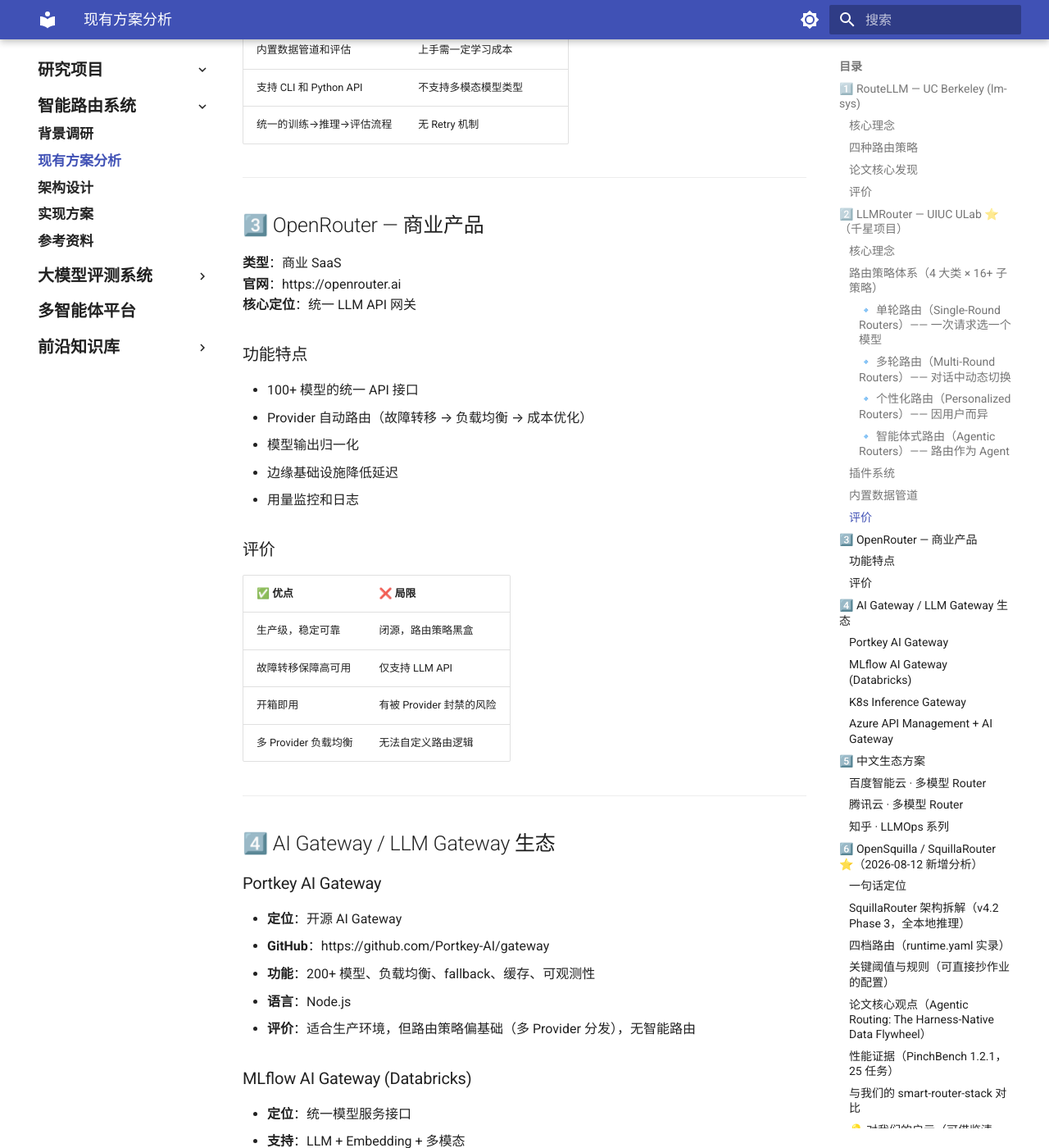
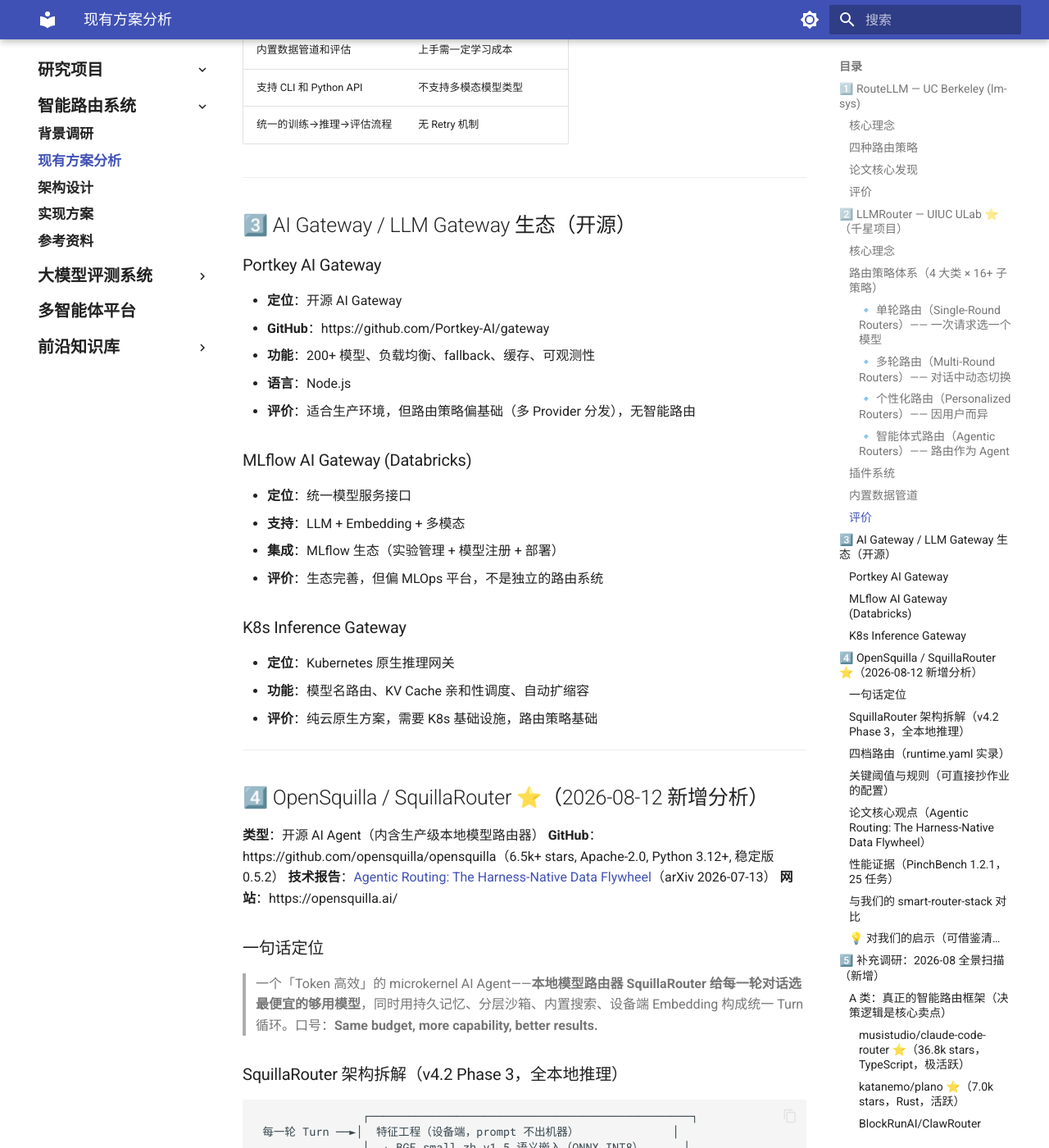
Before and after one commit to 1shinia/ai_research, an MkDocs documentation site: the page built from docs/projects/smart-router/02-existing-solutions.md, in a window 1280 px wide and 1400 px high, scrolled down 3506 px. Shown: the whole window at 82% size. Built offline with MkDocs 1.6.1 and Material for MkDocs 9.7.7, drawn with Linux system fonts in a browser that asks for light colours; some of the changed text lies outside the part shown.

Commit message:
docs(smart-router): 方案清单仅保留开源项目——移除 OpenRouter/Azure APIM/百度云/腾讯云 Router 条目，节号重排 1-5，对比表同步更新

```diff
--- a/docs/projects/smart-router/02-existing-solutions.md
+++ b/docs/projects/smart-router/02-existing-solutions.md
@@ -110,31 +110,7 @@
 
 ---
 
-## 3️⃣ OpenRouter — 商业产品
-
-**类型**：商业 SaaS
-**官网**：https://openrouter.ai
-**核心定位**：统一 LLM API 网关
-
-### 功能特点
-- 100+ 模型的统一 API 接口
-- Provider 自动路由（故障转移 → 负载均衡 → 成本优化）
-- 模型输出归一化
-- 边缘基础设施降低延迟
-- 用量监控和日志
-
-### 评价
-
-| ✅ 优点 | ❌ 局限 |
-|:--------|:--------|
-| 生产级，稳定可靠 | 闭源，路由策略黑盒 |
-| 故障转移保障高可用 | 仅支持 LLM API |
-| 开箱即用 | 有被 Provider 封禁的风险 |
-| 多 Provider 负载均衡 | 无法自定义路由逻辑 |
-
----
-
-## 4️⃣ AI Gateway / LLM Gateway 生态
+## 3️⃣ AI Gateway / LLM Gateway 生态（开源）
 
 ### Portkey AI Gateway
 - **定位**：开源 AI Gateway
@@ -154,32 +130,9 @@
 - **功能**：模型名路由、KV Cache 亲和性调度、自动扩缩容
 - **评价**：纯云原生方案，需要 K8s 基础设施，路由策略基础
 
-### Azure API Management + AI Gateway
-- **定位**：企业级 AI 网关
-- **功能**：策略驱动路由、安全、监控、限流
-- **评价**：Azure 绑定，封闭生态
-
 ---
 
-## 5️⃣ 中文生态方案
-
-### 百度智能云 · 多模型 Router
-- 基于任务类型（文本/图片/语音等）的模型选择
-- 内置成本-性能平衡策略
-- 国内生态友好，支持文心系列、第三方模型
-
-### 腾讯云 · 多模型 Router
-- 多模型路由策略（基于模型名称、版本）
-- 灰度发布 + A/B 测试
-- 监控 + 日志 + 告警
-
-### 知乎 · LLMOps 系列
-- LLMOps 与模型路由策略深度分析
-- 实践指南、技术选型对比
-
----
-
-## 6️⃣ OpenSquilla / SquillaRouter ⭐（2026-08-12 新增分析）
+## 4️⃣ OpenSquilla / SquillaRouter ⭐（2026-08-12 新增分析）
 
 **类型**：开源 AI Agent（内含生产级本地模型路由器）
 **GitHub**：https://github.com/opensquilla/opensquilla（6.5k+ stars, Apache-2.0, Python 3.12+, 稳定版 0.5.2）
@@ -448,10 +401,10 @@
 | **Bifrost** 🆕 | ✅ | ✅ | ❌ | ❌ | 自适应LB | ✅ | 性能标杆 <100µs @5k RPS（7.5k⭐）|
 | **new-api / Higress** 🆕 | ✅ | ✅ | ⚠️ | ❌ | 渠道/插件 | ✅ | 国内中台默认选项（46k⭐/9.2k⭐）|
 | **AIBrix** 🆕 | ✅ | ✅ | ❌ | ❌ | infra 组件 | ⚠️ | K8s 推理基础设施参考实现（5.0k⭐）|
-| **OpenRouter** | ❌ | ✅ | ❌ | ❌ | 未知 | ✅ | 100+模型，故障转移 |
 | **Portkey Gateway** | ✅ | ✅ | ⚠️ | ❌ | 基础 | ✅ | 可观测性强 |
 | **K8s Gateway** | ✅ | ✅ | ❌ | ❌ | 基础 | ✅ | 云原生部署 |
-| **百度/腾讯 Router** | ❌ | ✅ | ✅ | ❌ | 基础 | ✅ | 国内生态，多模型类型 |
+
+> 注：商业闭源产品（OpenRouter / Azure APIM / 百度云 Router / 腾讯云 Router）已按「仅收录开源项目」原则移出本清单，调研过程记录中保留其存在性信息。
 
 ## 💡 对我们的启示
 
@@ -472,7 +425,7 @@
 2. **LLMRouter** → 插件架构、策略编配框架、内置评估管道
 3. **OpenSquilla** → 本地 ML 分类器（LightGBM+BGE）、决策后处理置信度门控、thinking_mode/prompt_policy 自适应、flag_rules 关键词工程、self_learning 数据飞轮
 4. **Portkey** → 生产级可观测性设计、fallback 机制
-5. **OpenRouter** → Provider 归一化思路、成本计算模型
+5. **LiteLLM Router** → cooldown/fallback/RPM 调度等部署级工程细节
 
 ---
 
@@ -514,6 +467,7 @@
 **排除项说明**：
 - `bytedance/deer-flow`（SuperAgent harness）、`deepset-ai/haystack`（编排框架）——非路由器
 - `notdiamond`、`martian`——Repo 已 404（闭源/下架），不收录
+- 商业闭源产品（OpenRouter / Azure APIM / 百度云 / 腾讯云 Router）——按「仅收录开源项目」原则移出方案清单（阶段一曾调研记录）
 - MoE 论文代码（DynamicRouting 等）——学术模型内路由，非系统级方案
 
 **阶段二核心发现**（详见第 7️⃣ 节）：
```
Also changed, not shown: other parts of docs/projects/smart-router/02-existing-solutions.md (+1 -1 lines).
